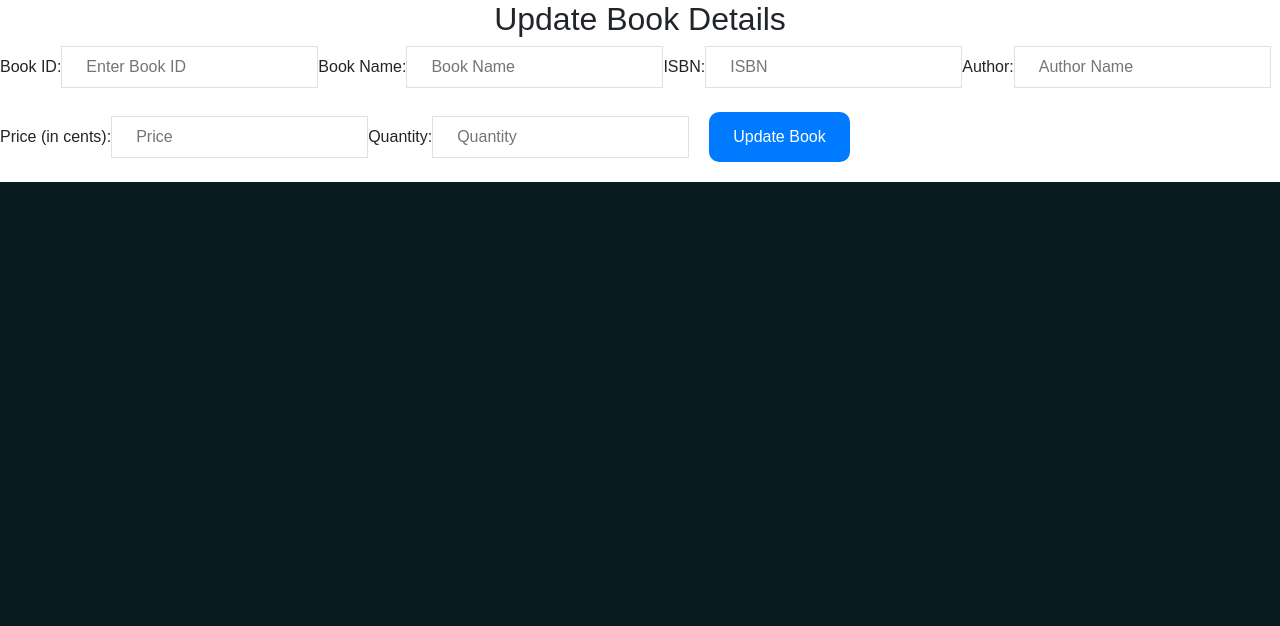
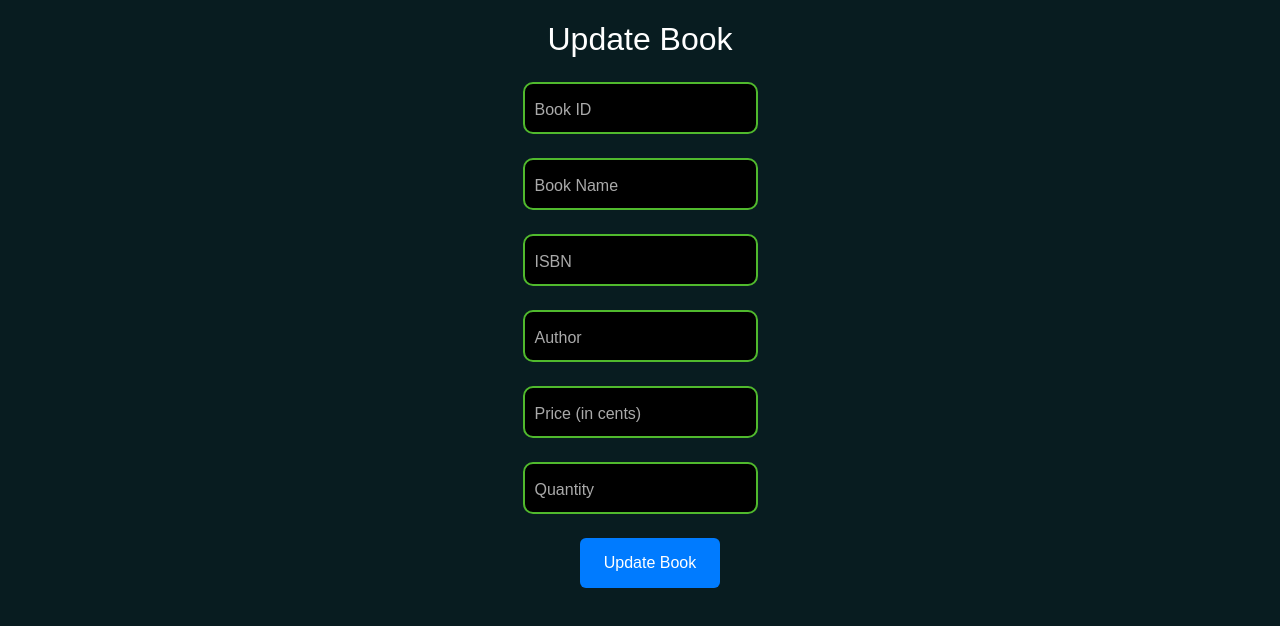
Before and after one commit to AnupaAlwis/Library-WebApp, a React (Vite) app in the folder Frontend/FrontEnd/: page /admin/updateBooks in a window 1280 px wide. Shown: the top 626 px of the page. Built offline with nearby package versions, Linux system fonts and the light colour scheme; the HTML template or start-up script is replaced by a standard one.

Commit message:
update books page  stylings added

```diff
--- a/Frontend/FrontEnd/src/Pages/Admin/UpdateBooks.jsx
+++ b/Frontend/FrontEnd/src/Pages/Admin/UpdateBooks.jsx
@@ -1,4 +1,5 @@
 import React, { useState } from "react";
+import "../cssFiles/Admin/UpdateUser.css"; // Importing the same CSS
 
 export default function UpdateBook() {
     const [bookId, setBookId] = useState("");
@@ -7,7 +8,7 @@ export default function UpdateBook() {
         isbn: "",
         author: "",
         price: "",
-        quantity:""
+        quantity: ""
     });
     const [message, setMessage] = useState("");
 
@@ -52,94 +53,101 @@ export default function UpdateBook() {
     };
 
     return (
-        <div className="min-h-screen flex items-center justify-center bg-yellow-100 p-6">
-            <div className="bg-white p-8 rounded-2xl shadow-md w-full max-w-md">
-                <h2 className="text-2xl font-bold mb-6 text-center text-yellow-700">
-                    Update Book Details
-                </h2>
-                <form onSubmit={handleSubmit}>
-                    <label className="block mb-2 font-medium text-gray-700">
-                        Book ID:
-                    </label>
+        <div className="p-6 max-w-xl mx-auto">
+            <form onSubmit={handleSubmit} className="space-y-4">
+                <div className="update-user-form">
+                    <h2 className="update-user-title">Update Book</h2>
+
+                    <div className="input-wrapper">
                         <input
                             type="text"
+                            name="bookId"
+                            placeholder=" "
                             value={bookId}
                             onChange={(e) => setBookId(e.target.value)}
-                        placeholder="Enter Book ID"
-                        className="w-full px-4 py-2 border rounded-lg mb-4"
+                            className="input-field"
+                            required
                         />
+                        <label className="floating-label">Book ID</label>
+                    </div>
 
-                    <label className="block mb-2 font-medium text-gray-700">
-                        Book Name:
-                    </label>
+                    <div className="input-wrapper">
                         <input
                             type="text"
                             name="bookName"
+                            placeholder=" "
                             value={bookDetails.bookName}
                             onChange={handleChange}
-                        placeholder="Book Name"
-                        className="w-full px-4 py-2 border rounded-lg mb-4"
+                            className="input-field"
+                            required
                         />
+                        <label className="floating-label">Book Name</label>
+                    </div>
 
-                    <label className="block mb-2 font-medium text-gray-700">ISBN:</label>
+                    <div className="input-wrapper">
                         <input
                             type="text"
                             name="isbn"
+                            placeholder=" "
                             value={bookDetails.isbn}
                             onChange={handleChange}
-                        placeholder="ISBN"
-                        className="w-full px-4 py-2 border rounded-lg mb-4"
+                            className="input-field"
+                            required
                         />
+                        <label className="floating-label">ISBN</label>
+                    </div>
 
-                    <label className="block mb-2 font-medium text-gray-700">
-                        Author:
-                    </label>
+                    <div className="input-wrapper">
                         <input
                             type="text"
                             name="author"
+                            placeholder=" "
                             value={bookDetails.author}
                             onChange={handleChange}
-                        placeholder="Author Name"
-                        className="w-full px-4 py-2 border rounded-lg mb-4"
+                            className="input-field"
+                            required
                         />
+                        <label className="floating-label">Author</label>
+                    </div>
 
-                    <label className="block mb-2 font-medium text-gray-700">
-                        Price (in cents):
-                    </label>
+                    <div className="input-wrapper">
                         <input
                             type="number"
                             name="price"
+                            placeholder=" "
                             value={bookDetails.price}
                             onChange={handleChange}
-                        placeholder="Price"
-                        className="w-full px-4 py-2 border rounded-lg mb-4"
+                            className="input-field"
+                            required
                         />
-                     <label className="block mb-2 font-medium text-gray-700">
-                        Quantity:
-                    </label>
+                        <label className="floating-label">Price (in cents)</label>
+                    </div>
+
+                    <div className="input-wrapper">
                         <input
-                        type="text"
+                            type="number"
                             name="quantity"
+                            placeholder=" "
                             value={bookDetails.quantity}
                             onChange={handleChange}
-                        placeholder="Quantity"
-                        className="w-full px-4 py-2 border rounded-lg mb-4"
+                            className="input-field"
+                            required
                         />
+                        <label className="floating-label">Quantity</label>
+                    </div>
 
                     <button
                         type="submit"
-                        className="w-full bg-yellow-600 hover:bg-yellow-700 text-white font-bold py-2 px-4 rounded-xl transition duration-300"
+                        className="w-full bg-blue-600 text-white py-2 px-4 rounded hover:bg-blue-700"
                     >
                         Update Book
                     </button>
+                </div>
             </form>
 
             {message && (
-                    <div className="mt-4 text-center text-sm text-gray-700">
-                        {message}
-                    </div>
+                <p className="mt-4 text-center text-red-600">{message}</p>
             )}
-            </div>
         </div>
     );
 }
```
Lines whose indentation alone changed are shown as unchanged.
